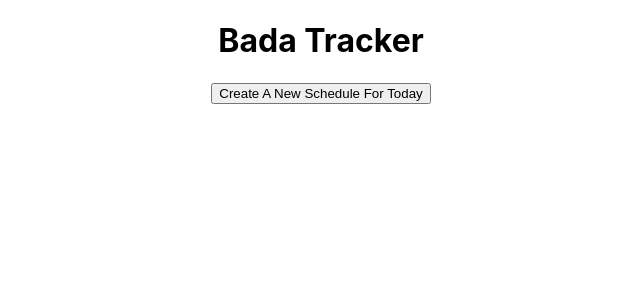
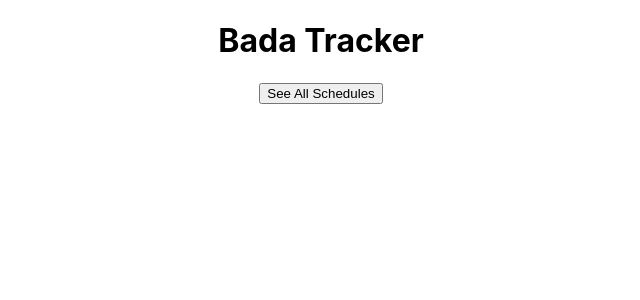
Before and after one commit to ktan114/BadaTracker, a React (Create React App) app in the folder client/: page / in a window 1280 px wide. Shown: the top 300 px of the page, without its empty margins (319-959 px from the left). Built offline with nearby package versions, Linux system fonts and the light colour scheme; no server answers.

Commit message:
Added a change to the button to display all schedules or the last seven

```diff
--- a/client/src/App.js
+++ b/client/src/App.js
@@ -5,7 +5,7 @@ import { Route, Link } from 'react-router-dom';
 import './App.css';
 import Schedule from './components/Schedule/Schedule';
 import AllSchedules from './components/AllSchedules/AllSchedules';
-import compareDate from './helpers/compareDate'
+import compareDate from './helpers/compareDate';
 
 const apiPath = require('./config/API.json');
 
@@ -14,6 +14,7 @@ class App extends Component {
     super(props);
     this.state = {
       schedules: [],
+      display: true,
     };
   }
 
@@ -30,9 +31,9 @@ class App extends Component {
           const lastSchedule = this.state.schedules[
             this.state.schedules.length - 1
           ];
-          if (compareDate(new Date(lastSchedule.currentDate), new Date())) this.createASchedule();
-        }
-        else {
+          if (compareDate(new Date(lastSchedule.currentDate), new Date()))
+            this.createASchedule();
+        } else {
           this.createASchedule();
         }
       })
@@ -48,14 +49,22 @@ class App extends Component {
       .catch(err => console.log('Error'));
   };
 
+  displaySchedule = () => {
+    this.setState({ display: !this.state.display });
+  };
+
   render() {
-    const { schedules } = this.state;
+    const { schedules, display } = this.state;
     return (
       <div className="App">
         <h1>Bada Tracker</h1>
         <Link to="/">
-          <button onClick={this.createASchedule}>
-            Create A New Schedule For Today
+          <button onClick={this.displaySchedule}>
+            {display ? (
+              <React.Fragment>See All Schedules</React.Fragment>
+            ) : (
+              <React.Fragment>See Last 7 Schedules</React.Fragment>
+            )}
           </button>
         </Link>
         <Route
@@ -65,6 +74,7 @@ class App extends Component {
             <AllSchedules
               {...props}
               schedules={schedules}
+              display={display}
               getAllSchedules={this.getAllSchedules}
             />
           )}
```
